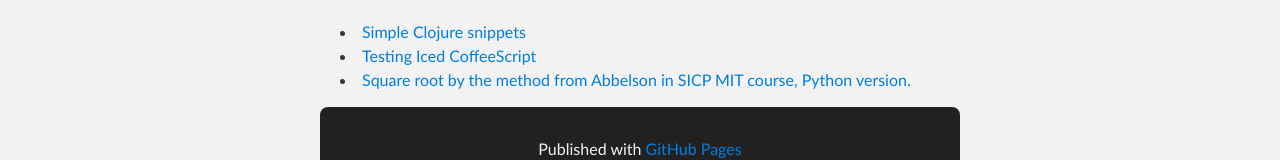
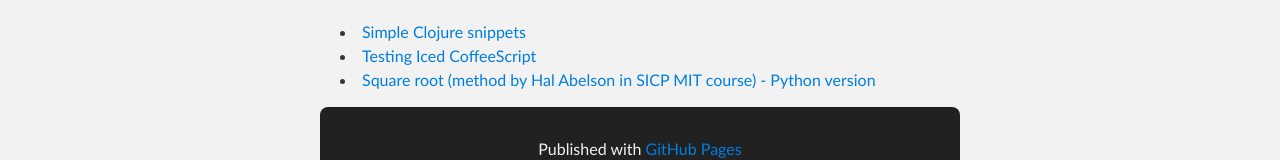
Before and after one commit to sandy98/sandy98.github.com.old, a plain HTML site: page index.html in a window 1280 px wide. Shown: the part 373-533 px from the top of the page. Drawn offline with Linux system fonts and the light colour scheme.

Commit message:
Update index.html

```diff
--- a/index.html
+++ b/index.html
@@ -41,7 +41,7 @@
         <ul>
             <li><a href="https://gist.github.com/989424">Simple Clojure snippets</a></li>
             <li><a href="https://gist.github.com/2514318">Testing Iced CoffeeScript</a></li>
-            <li><a href="https://gist.github.com/2575074">Square root by the method from Abbelson in SICP MIT course, Python version.</a></li>
+            <li><a href="https://gist.github.com/2575074">Square root (method by Hal Abelson in SICP MIT course) - Python version</a></li>
         </ul>
     <!-- FOOTER  -->
     <div id="footer_wrap" class="outer">
```
